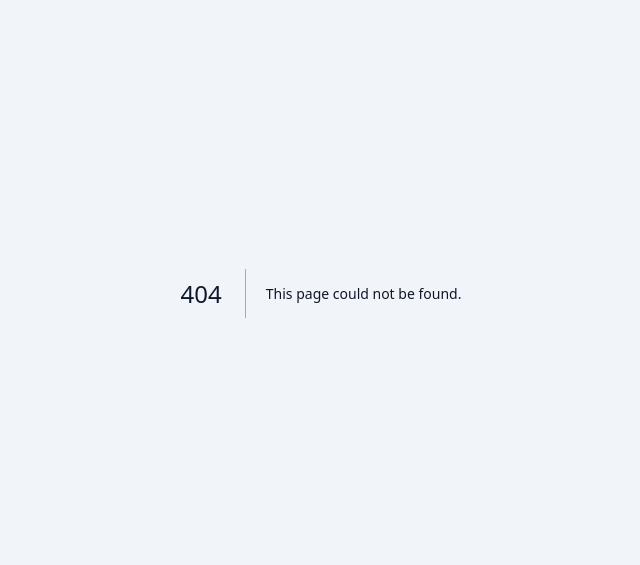
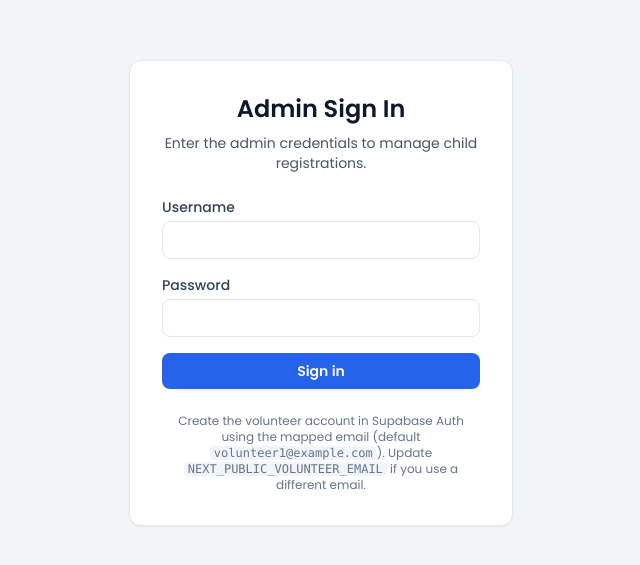
Before and after one commit to DFI-India/form, a Next.js app: page /sign-in in a window 1280 px wide. Before the commit this address had no page. Shown: the part 147-712 px from the top of the page, without its empty margins (319-959 px from the left). Built offline with nearby package versions, Linux system fonts and the light colour scheme; no server answers.

Commit message:
Added login and upload

```diff
--- a/app/page.tsx
+++ b/app/page.tsx
@@ -7,6 +7,7 @@ import {
   type ChangeEventHandler,
   type HTMLInputTypeAttribute,
 } from 'react'
+import { useRouter } from 'next/navigation'
 import Image from 'next/image'
 import { supabase } from '../lib/supabase'
 
@@ -92,16 +93,56 @@ const genderOptions = ['Male', 'Female', 'Other']
 const bloodGroupOptions = ['A+', 'A-', 'B+', 'B-', 'AB+', 'AB-', 'O+', 'O-']
 
 export default function ChildForm() {
+  const router = useRouter()
   const [eacOptions, setEacOptions] = useState<CentreOption[]>([])
   const [formData, setFormData] = useState<FormState>(() => createEmptyForm())
   const [loading, setLoading] = useState(false)
   const [message, setMessage] = useState<MessageState>(null)
   const [photoFile, setPhotoFile] = useState<File | null>(null)
   const [photoInputKey, setPhotoInputKey] = useState(() => Date.now())
+  const [checkedAuth, setCheckedAuth] = useState(false)
+  const [authorized, setAuthorized] = useState(false)
 
   useEffect(() => {
+    let isMounted = true
+
+    const verifySession = async () => {
+      const { data } = await supabase.auth.getSession()
+      if (!isMounted) return
+
+      const hasSession = Boolean(data.session)
+      setAuthorized(hasSession)
+      setCheckedAuth(true)
+
+      if (!hasSession) {
+        router.replace('/sign-in')
+      }
+    }
+
+    verifySession()
+
+    const {
+      data: { subscription },
+    } = supabase.auth.onAuthStateChange((_event, session) => {
+      if (!isMounted) return
+
+      const hasSession = Boolean(session)
+      setAuthorized(hasSession)
+      if (!hasSession) {
+        router.replace('/sign-in')
+      }
+    })
+
+    return () => {
+      isMounted = false
+      subscription.unsubscribe()
+    }
+  }, [router])
+
+  useEffect(() => {
+    if (!authorized) return
     fetchEacData()
-  }, [])
+  }, [authorized])
 
   const fetchEacData = async () => {
     try {
@@ -178,24 +219,35 @@ export default function ChildForm() {
       }
 
       let photoUrl: string | null = formData.photo_link ? formData.photo_link : null
+      const registrationNumber = formData.reg_no.trim()
 
       if (photoFile) {
-        const extension = photoFile.name.split('.').pop() ?? 'jpg'
-        const uniqueId = typeof crypto !== 'undefined' && 'randomUUID' in crypto ? crypto.randomUUID() : Date.now().toString(36)
-        const folder = (formData.reg_no || formData.eac_no || 'uploads').replace(/\s+/g, '-').toLowerCase()
-        const filePath = `${folder}/${uniqueId}.${extension}`
+        if (registrationNumber === '') {
+          throw new Error('Registration number is required to upload a photo.')
+        }
 
-        const { error: uploadError } = await supabase.storage.from('bucket').upload(filePath, photoFile, {
+        const extension = (photoFile.name.split('.').pop() || 'jpg').toLowerCase()
+        const sanitizedIdentifier = registrationNumber.replace(/[^a-zA-Z0-9_-]+/g, '-').toLowerCase()
+        const uniqueFallback =
+          typeof crypto !== 'undefined' && 'randomUUID' in crypto
+            ? crypto.randomUUID()
+            : Date.now().toString(36)
+        const safeIdentifier = sanitizedIdentifier || uniqueFallback
+        const filePath = `${safeIdentifier}.${extension}`
+
+        const { error: uploadError } = await supabase.storage.from('profiles').upload(filePath, photoFile, {
           cacheControl: '3600',
-          upsert: false,
+          upsert: true,
         })
 
         if (uploadError) {
           throw uploadError
         }
 
-        const { data: publicData } = supabase.storage.from('bucket').getPublicUrl(filePath)
-        photoUrl = publicData.publicUrl
+        const { data: publicData } = supabase.storage.from('profiles').getPublicUrl(filePath)
+        photoUrl =
+          publicData.publicUrl ??
+          `${process.env.NEXT_PUBLIC_SUPABASE_URL}/storage/v1/object/public/profile/${filePath}`
       }
 
       const toNullableString = (value: string) => (value.trim() === '' ? null : value)
@@ -254,10 +306,28 @@ export default function ChildForm() {
     }
   }
 
+  if (!checkedAuth) {
+    return (
+      <main className="flex min-h-screen items-center justify-center bg-slate-100">
+        <p className="text-sm text-slate-500">Checking access…</p>
+      </main>
+    )
+  }
+
+  if (!authorized) {
+    return null
+  }
+
+  const handleSignOut = async () => {
+    await supabase.auth.signOut()
+    router.replace('/sign-in')
+  }
+
   return (
     <main className="flex-1">
       <header className="mb-8">
-        <div className="mb-6 flex flex-col items-center gap-4 text-center sm:flex-row sm:justify-start sm:text-left">
+        <div className="mb-6 flex flex-col justify-between gap-4 sm:flex-row sm:items-center">
+          <div className="flex flex-col items-center gap-4 text-center sm:flex-row sm:justify-start sm:text-left">
             <Image
               src="/DFI.png"
               alt="Debora Foundation India logo"
@@ -267,6 +337,15 @@ export default function ChildForm() {
               className="h-auto w-40 sm:w-44"
             />
             <span className="text-xl font-semibold text-slate-900">Debora Foundation India</span>
+          </div>
+
+          <button
+            type="button"
+            onClick={handleSignOut}
+            className="inline-flex items-center justify-center rounded-lg border border-slate-300 px-4 py-2 text-sm font-semibold text-slate-600 transition hover:border-slate-400 hover:text-slate-800"
+          >
+            Sign out
+          </button>
         </div>
 
         <p className="text-sm font-semibold tracking-wide text-blue-600">Registration</p>
--- /dev/null
+++ b/app/sign-in/page.tsx
@@ -0,0 +1,126 @@
+
+'use client'
+
+import { useEffect, useMemo, useState } from 'react'
+import { useRouter } from 'next/navigation'
+import { supabase } from '../../lib/supabase'
+
+const USERNAME_EMAIL_MAP: Record<string, string> = {
+  volunteer1: process.env.NEXT_PUBLIC_VOLUNTEER_EMAIL || 'volunteer1@example.com',
+}
+
+export default function SignInPage() {
+  const router = useRouter()
+  const [username, setUsername] = useState('')
+  const [password, setPassword] = useState('')
+  const [error, setError] = useState('')
+  const [loading, setLoading] = useState(false)
+
+  useEffect(() => {
+    const checkSession = async () => {
+      const { data } = await supabase.auth.getSession()
+      if (data.session) {
+        router.replace('/')
+      }
+    }
+
+    checkSession()
+  }, [router])
+
+  const normalizedUsername = useMemo(() => username.trim().toLowerCase(), [username])
+
+  const handleSubmit = async (event: React.FormEvent) => {
+    event.preventDefault()
+
+    setError('')
+    setLoading(true)
+
+    const email = USERNAME_EMAIL_MAP[normalizedUsername]
+
+    if (!email) {
+      setError('Unknown username.')
+      setLoading(false)
+      return
+    }
+
+    const { error: signInError } = await supabase.auth.signInWithPassword({
+      email,
+      password,
+    })
+
+    if (signInError) {
+      setError(signInError.message)
+      setLoading(false)
+      return
+    }
+
+    setLoading(false)
+    router.replace('/')
+  }
+
+  return (
+    <main className="flex min-h-screen items-center justify-center bg-slate-100 px-4">
+      <div className="w-full max-w-sm rounded-xl border border-slate-200 bg-white p-8 shadow-sm">
+        <div className="mb-6 text-center">
+          <h1 className="text-2xl font-semibold text-slate-900">Admin Sign In</h1>
+          <p className="mt-2 text-sm text-slate-600">
+            Enter the admin credentials to manage child registrations.
+          </p>
+        </div>
+
+        <form onSubmit={handleSubmit} className="space-y-4">
+          <div>
+            <label className="mb-1 block text-sm font-medium text-slate-700" htmlFor="username">
+              Username
+            </label>
+            <input
+              id="username"
+              type="text"
+              value={username}
+              onChange={(event) => {
+                setUsername(event.target.value)
+                if (error) setError('')
+              }}
+              autoComplete="username"
+              className="w-full rounded-lg border border-slate-200 px-3 py-2 text-sm outline-none transition focus:border-blue-400 focus:ring-2 focus:ring-blue-100"
+              required
+            />
+          </div>
+
+          <div>
+            <label className="mb-1 block text-sm font-medium text-slate-700" htmlFor="password">
+              Password
+            </label>
+            <input
+              id="password"
+              type="password"
+              value={password}
+              onChange={(event) => {
+                setPassword(event.target.value)
+                if (error) setError('')
+              }}
+              autoComplete="current-password"
+              className="w-full rounded-lg border border-slate-200 px-3 py-2 text-sm outline-none transition focus:border-blue-400 focus:ring-2 focus:ring-blue-100"
+              required
+            />
+          </div>
+
+          {error && <p className="text-sm text-red-600">{error}</p>}
+
+          <button
+            type="submit"
+            disabled={loading}
+            className="w-full rounded-lg bg-blue-600 px-4 py-2 text-sm font-semibold text-white transition hover:bg-blue-700 disabled:cursor-not-allowed disabled:bg-blue-300"
+          >
+            {loading ? 'Signing in…' : 'Sign in'}
+          </button>
+        </form>
+        <p className="mt-6 text-center text-xs text-slate-500">
+          Create the volunteer account in Supabase Auth using the mapped email (default{' '}
+          <code className="rounded bg-slate-100 px-1">volunteer1@example.com</code>). Update{' '}
+          <code className="rounded bg-slate-100 px-1">NEXT_PUBLIC_VOLUNTEER_EMAIL</code> if you use a different email.
+        </p>
+      </div>
+    </main>
+  )
+}
```
Lines whose indentation alone changed are shown as unchanged.
